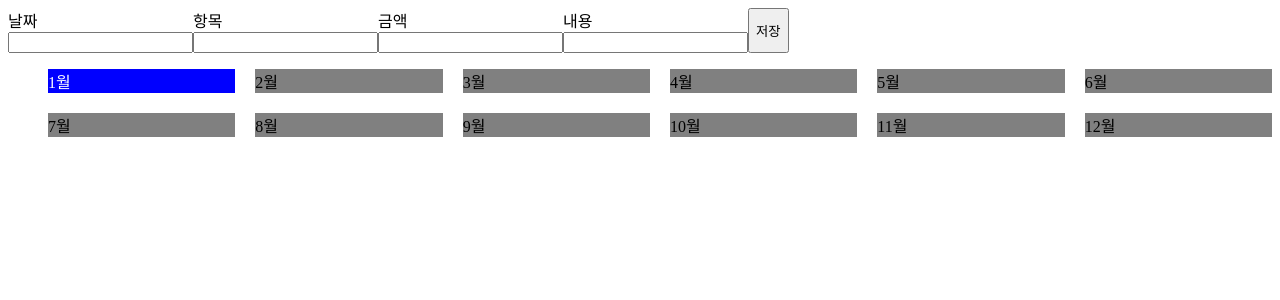
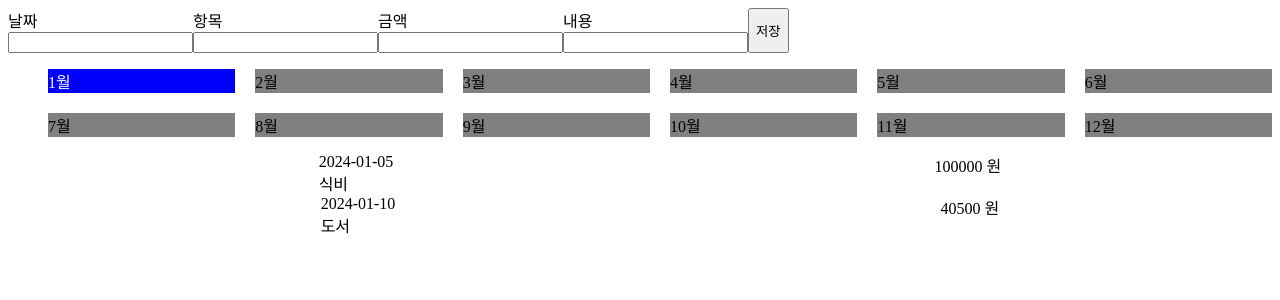
Before and after one commit to hb9901/CheckBook, a React (Vite) app: page / in a window 1280 px wide. Shown: the top 300 px of the page. Built offline with nearby package versions, Linux system fonts and the light colour scheme.

Commit message:
update: 지출 리스트 UI 구현

```diff
--- a/src/components/Expenditures/Expenditures.jsx
+++ b/src/components/Expenditures/Expenditures.jsx
@@ -0,0 +1,40 @@
+import styled from "styled-components";
+
+const ExpendituresList = styled.ul`
+  list-style: none;
+`;
+
+const Expenditure = styled.li`
+  display: flex;
+  flex-direction: row;
+  justify-content: space-around;
+`;
+
+const ListLeft = styled.div``;
+const ListRight = styled.div``;
+
+const Date = styled.div``;
+const Item = styled.div``;
+const Amount = styled.div``;
+
+function Expenditures({ monthExpenditures }) {
+  return (
+    <ExpendituresList>
+      {monthExpenditures.map((expenditure) => {
+        return (
+          <Expenditure key={expenditure.id}>
+            <ListLeft>
+              <Date>{expenditure.date}</Date>
+              <Item>{expenditure.item}</Item>
+            </ListLeft>
+            <ListRight>
+              <Amount>{expenditure.amount} 원</Amount>
+            </ListRight>
+          </Expenditure>
+        );
+      })}
+    </ExpendituresList>
+  );
+}
+
+export default Expenditures;
--- a/src/components/Months/Months.jsx
+++ b/src/components/Months/Months.jsx
@@ -17,12 +17,12 @@ const Month = styled.li`
   color: ${({ isSelected }) => (isSelected ? "white" : "black")};
 `;
 
-function Months({ setCurrentMonth }) {
+function Months({ setMonth }) {
   const [selectedMonth, setSelectedMonth] = useState(0);
 
   const handleClickMonth = ({ target }) => {
     setSelectedMonth(Number(target.id));
-    setCurrentMonth(target.value);
+    setMonth(Number(target.id));
   };
 
   return (
--- a/src/pages/HomePage/HomePage.jsx
+++ b/src/pages/HomePage/HomePage.jsx
@@ -1,11 +1,13 @@
+import Expenditures from "../../components/Expenditures";
 import InputForm from "../../components/InputForm";
 import Months from "../../components/Months";
 
-function HomePage({ addExpenditure, setCurrentMonth }) {
+function HomePage({ addExpenditure, setMonth, monthExpenditures }) {
   return (
     <div>
       <InputForm addExpenditure={addExpenditure} />
-      <Months setCurrentMonth={setCurrentMonth} />
+      <Months setMonth={setMonth} />
+      <Expenditures monthExpenditures={monthExpenditures} />
     </div>
   );
 }
--- /dev/null
+++ b/src/routes/constants.js
@@ -0,0 +1,52 @@
+export const initExpenditures = [
+  {
+    id: "25600f72-56b4-41a7-a9c2-47358580e2f8",
+    date: "2024-01-05",
+    item: "식비",
+    amount: 100000,
+    description: "세광양대창",
+  },
+  {
+    id: "25600f72-53b4-4187-a9c2-47358580e2f8",
+    date: "2024-01-10",
+    item: "도서",
+    amount: 40500,
+    description: "모던 자바스크립트",
+  },
+  {
+    id: "24310f72-56b4-41a7-a9c2-458580ef1f8",
+    date: "2024-02-02",
+    item: "식비",
+    amount: 50000,
+    description: "회식",
+  },
+  {
+    id: "25600f72-99b4-41z7-e4h6-47312365e2f8",
+    date: "2024-02-02",
+    item: "간식",
+    amount: 500,
+    description: "아이스크림",
+  },
+  {
+    id: "25143e72-16e2-22a7-a9c2-47358580e2f8",
+    date: "2024-02-02",
+    item: "여행",
+    amount: 1055000,
+    description: "일본여행",
+  },
+  {
+    id: "25600f72-97p2-14a7-a9c2-47363950e2t8",
+    date: "2024-02-02",
+    item: "미용",
+    amount: 155000,
+    description: "미용실",
+  },
+  {
+    id: "24312f70-97q2-14a7-a9c2-47132950e2t8",
+    date: "2024-02-02",
+    item: "도서",
+    amount: 75000,
+    description:
+      "자율주행차량 운전주행모드 자동 전환용 인식률 90% 이상의 다중 센서 기반 운전자 상태 인식 및 상황 인식 원천 기술 개발",
+  },
+];
--- a/src/routes/router.jsx
+++ b/src/routes/router.jsx
@@ -2,15 +2,20 @@ import { useState } from "react";
 import { BrowserRouter, Route, Routes } from "react-router-dom";
 import HomePage from "../pages/HomePage";
 import PostDetailPage from "../pages/PostDetailPage";
+import { initExpenditures } from "./constants";
 
 const Router = () => {
-  const [expenditures, setExpenditures] = useState([]);
-  const [currentMonth, setCurrentMonth] = useState("1월");
+  const [expenditures, setExpenditures] = useState(initExpenditures);
+  const [month, setMonth] = useState(0);
+
+  const monthExpenditures = expenditures.filter((expenditure) => {
+    const date = new Date(expenditure.date);
+    return date.getMonth() === month;
+  });
 
   const addExpenditure = (expenditure) => {
     setExpenditures((prev) => [...prev, expenditure]);
   };
-
 
   return (
     <BrowserRouter>
@@ -20,7 +25,8 @@ const Router = () => {
           element={
             <HomePage
               addExpenditure={addExpenditure}
-              setCurrentMonth={setCurrentMonth}
+              setMonth={setMonth}
+              monthExpenditures={monthExpenditures}
             />
           }
         />
```
